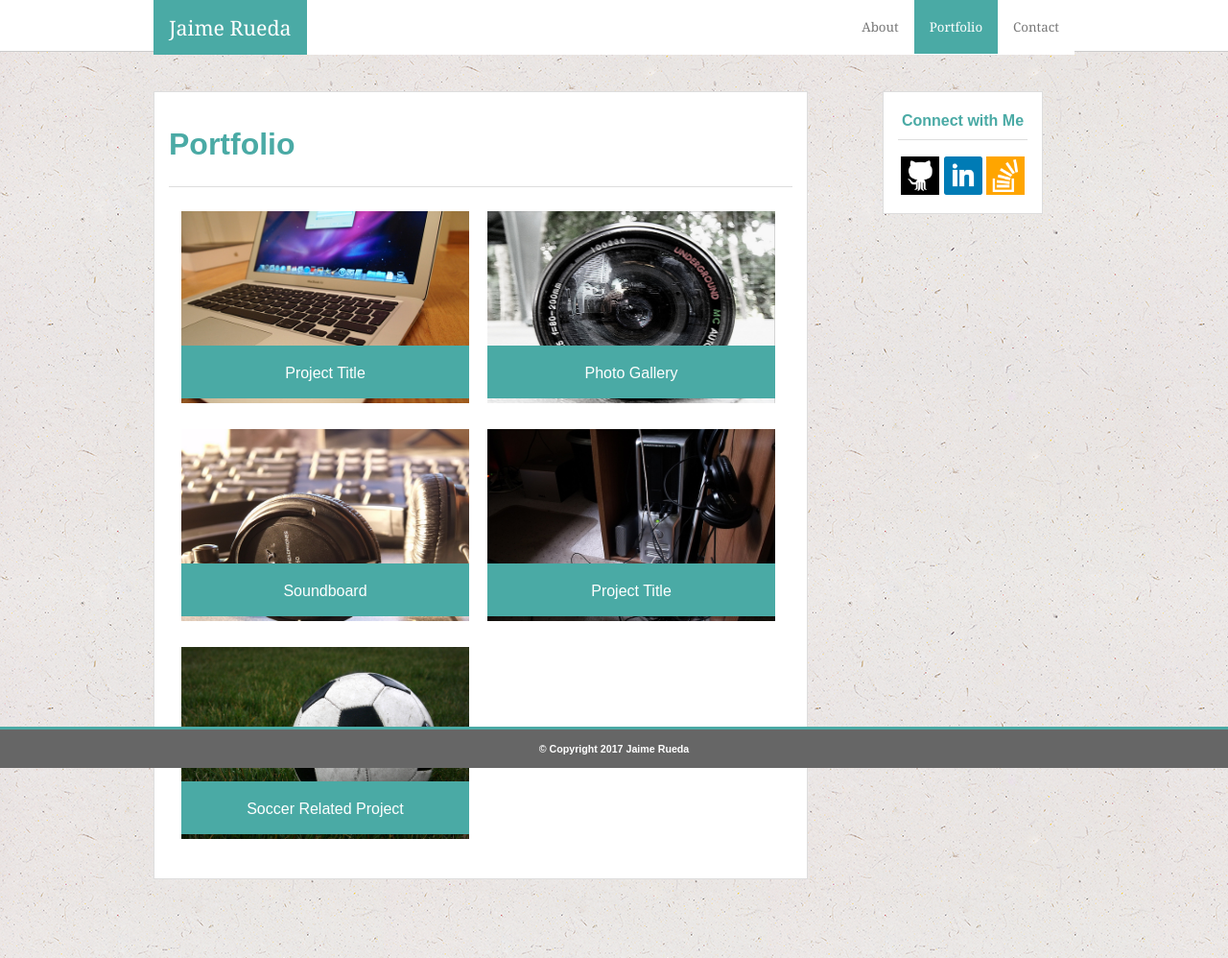
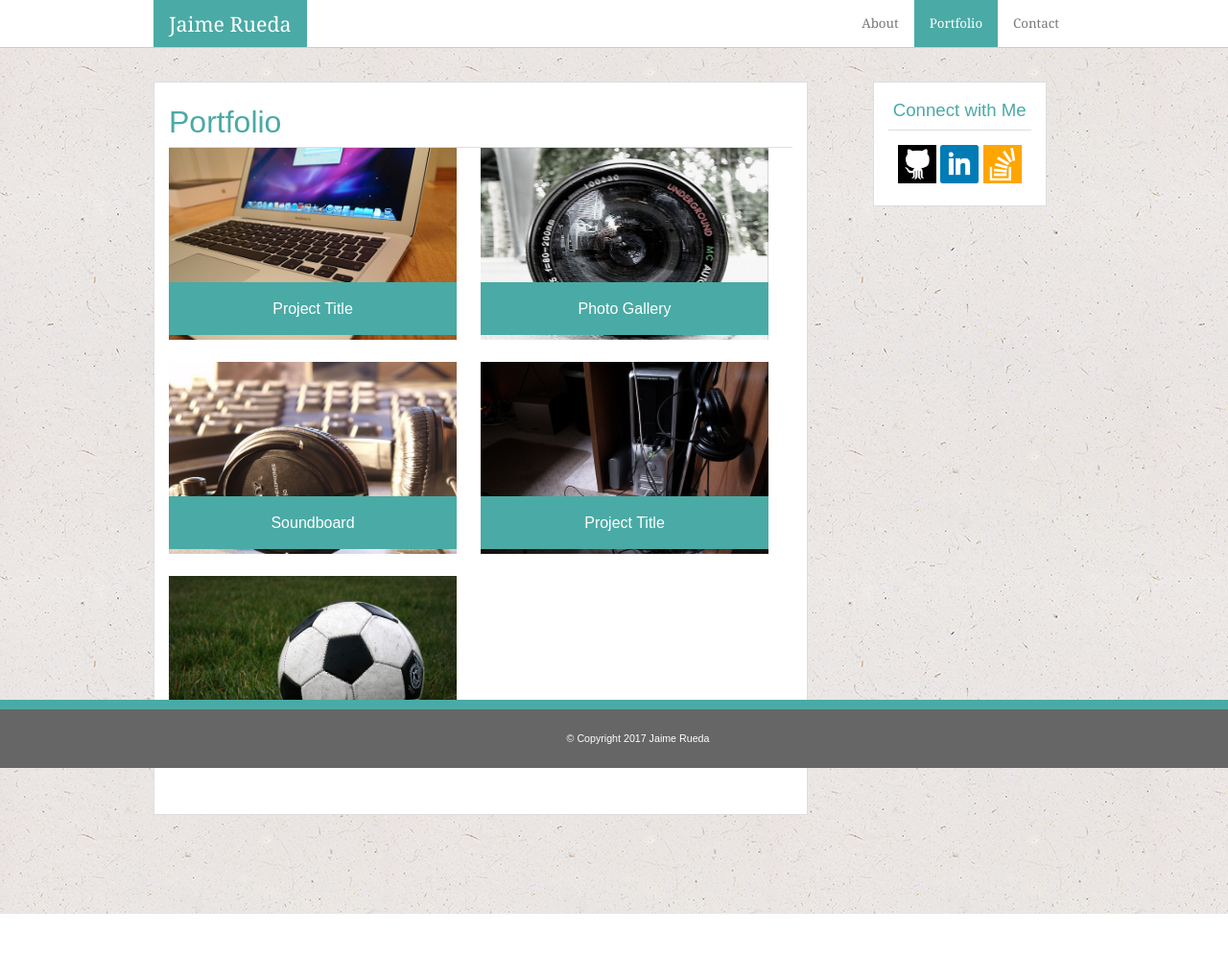
Before and after one commit to rueda10/-Basic-Portfolio, a plain HTML site: page portfolio.html in a window 1280 px wide. Shown: the whole page at 96% size. After the commit the page ends 952 px from the top, so only its background shows below. Drawn offline with Linux system fonts and the light colour scheme.

Commit message:
Fixed links, added reset css and fixed about me page

```diff
--- a/assets/css/style.css
+++ b/assets/css/style.css
@@ -8,7 +8,7 @@ header {
   top: 0;
   left: 0;
   width: 100%;
-  height: 53px;
+  height: 49px;
   background-color: white;
   text-align: center;
   border-bottom: solid;
@@ -64,12 +64,13 @@ li a:hover {
 }
 
 .link a {
-  padding: 19px 16px;
+  padding: 18px 16px;
 }
 
 /* MIDDLE CONTENT */
 .middle {
-  margin-top: 95px;
+  margin-top: 85px;
+  margin-bottom: 100px;
   text-align: center;
 }
 
@@ -84,14 +85,15 @@ li a:hover {
 .left {
   width: 650px;
   float: left;
-  margin-bottom: 70px;
+  /*margin-bottom: 70px;*/
 }
 
 .left h1 {
   border-bottom: solid;
   border-width: thin;
   border-color: #dddddd;
-  padding-bottom: 25px;
+  padding-bottom: 10px;
+  font-size: 24pt;
   color: #4aaaa5;
 }
 
@@ -102,15 +104,17 @@ li a:hover {
   border-width: thin;
   border-color: #dddddd;
   background-color: white;
-  padding: 15px;
+  padding: 25px 15px;
   overflow: hidden;
+}
+
+.main-content p {
+  margin-top: 15px;
 }
 
 .profile-pic {
   float: left;
-  margin-right: 15px;
-  margin-bottom: 15px;
-  height: 175px;
+  margin: 15px 15px 15px 0px;
   width: 175px;
 }
 
@@ -175,15 +179,15 @@ td {
 }
 
 .connect {
-  width: 50%;
+  width: 55%;
   margin: 0 auto;
   border: solid;
-  margin-left: 70px;
+  margin-left: 60px;
   border-width: thin;
   border-color: #dddddd;
   background-color: white;
   text-align: center;
-  padding: 0 15px 15px 15px;
+  padding: 20px 15px;
 }
 
 .connect h4 {
@@ -191,23 +195,23 @@ td {
   border-width: thin;
   border-color: #dddddd;
   color: #4aaaa5;
+  font-size: 14pt;
   padding-bottom: 10px;
 }
 
 .icons {
-  margin-top: -5px;
+  margin-top: 15px;
 }
 
 .icon {
-  height: 40px;
+  /*height: 40px;*/
   width: 40px;
 }
 
 /* FOOTER */
 
 footer {
-  clear: both;
-  margin-top: 20px;
+  /*clear: both;*/
   background: #666666;
   text-align: center;
   color: white;
@@ -219,4 +223,6 @@ footer {
   font-size: 8pt;
   border-top: solid;
   border-color: #4aaaa5;
+  border-width: 10px;
+  padding: 25px;
 }
--- a/portfolio.html
+++ b/portfolio.html
@@ -3,6 +3,7 @@
 <head>
   <meta charset="UTF-8">
   <title>Jaime's Portfolio</title>
+  <link rel="stylesheet" href="./assets/css/reset.css">
   <link rel="stylesheet" href="./assets/css/style.css">
 </head>
 <body>
@@ -26,27 +27,27 @@
             <tr>
               <td>
                 <div class="project-title">Project Title</div>
-                <img class="project-pic" src="./assets/images/project01.jpg" alt="pic goes here">
+                <a href="./index.html" target="_blank"><img class="project-pic" src="./assets/images/project01.jpg" alt="pic goes here"></a>
               </td>
               <td>
                 <div class="project-title">Photo Gallery</div>
-                <img class="project-pic" src="./assets/images/project02.jpg" alt="pic goes here">
+                <a href="./index.html" target="_blank"><img class="project-pic" src="./assets/images/project02.jpg" alt="pic goes here"></a>
               </td>
             </tr>
             <tr>
               <td>
                 <div class="project-title">Soundboard</div>
-                <img class="project-pic" src="./assets/images/project03.jpg" alt="pic goes here">
+                <a href="./index.html" target="_blank"><img class="project-pic" src="./assets/images/project03.jpg" alt="pic goes here"></a>
               </td>
               <td>
                 <div class="project-title">Project Title</div>
-                <img class="project-pic" src="./assets/images/project04.jpg" alt="pic goes here">
+                <a href="./index.html" target="_blank"><img class="project-pic" src="./assets/images/project04.jpg" alt="pic goes here"></a>
               </td>
             </tr>
             <tr>
               <td>
                 <div class="project-title">Soccer Related Project</div>
-                <img class="project-pic" src="./assets/images/project05.jpg" alt="pic goes here">
+                <a href="./index.html" target="_blank"><img class="project-pic" src="./assets/images/project05.jpg" alt="pic goes here"></a>
               </td>
             </tr>
           </table>
@@ -57,9 +58,9 @@
         <div class="connect">
           <h4>Connect with Me</h4>
           <div class="icons">
-            <a href="https://github.com/rueda10"><img class="icon" src="./assets/images/github.png" alt="github"></a>
-            <a href="https://www.linkedin.com/jaimerueda"><img class="icon" src="./assets/images/linkedin.png" alt="linkedin"></a>
-            <a href="https://stackoverflow.com"><img class="icon" src="./assets/images/stackoverflow.png" alt="stackoverflow"></a>
+            <a href="http://github.com/rueda10" target="_blank"><img class="icon" src="./assets/images/github.png" alt="github"></a>
+            <a href="http://www.linkedin.com/in/jaimerueda" target="_blank"><img class="icon" src="./assets/images/linkedin.png" alt="linkedin"></a>
+            <a href="http://stackoverflow.com/users/4375240/rueda10" target="_blank"><img class="icon" src="./assets/images/stackoverflow.png" alt="stackoverflow"></a>
           </div>
         </div>
       </div>
```
Also changed, not shown: contact.html (+4 -3 lines), index.html (+4 -3 lines), 1 other file.
